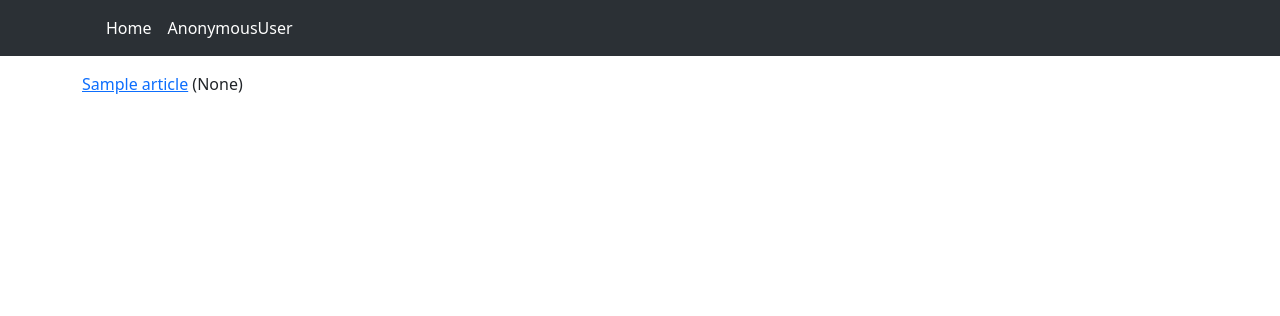
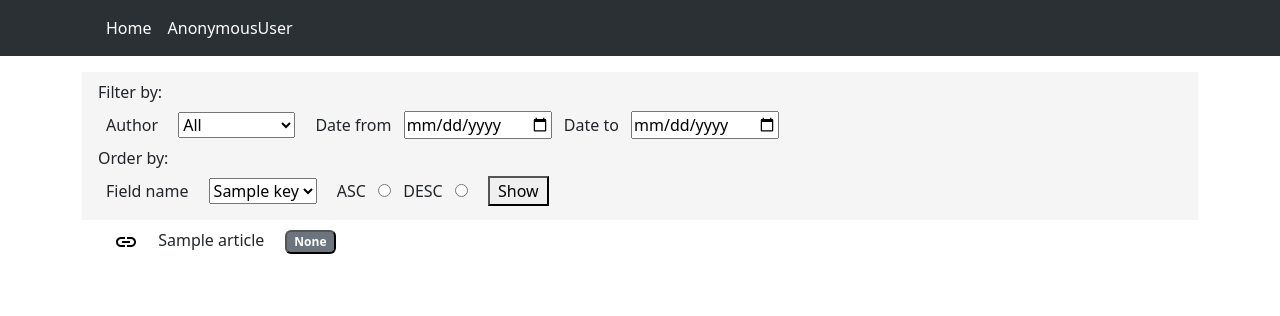
Before and after one commit to marcin-5/django_blog, a Django app: template home/templates/home/article-list.html in a window 1280 px wide. Shown: the top 316 px of the page. Run offline with Django 4.2, Linux system fonts and the light colour scheme; the template is opened without the code that fills it: most values are stand-ins (such as "Sample title", 1, 10 or a date in 2020); parts of the project's set-up code (start-up, migrations or seed data) failed here and were passed over; some libraries are stand-ins or nearby versions.

Commit message:
add filtering and ordering to article list

```diff
--- a/home/templates/home/article-list.html
+++ b/home/templates/home/article-list.html
@@ -1,12 +1,53 @@
 {% extends "base.html" %}
+
+{% load static %}
+{% load filters %}
 
 {% block title %}List of articles{% endblock %}
 
 {% block  content %}
-    {% load filters %}
-    <div>
-    {% for slug, title, author_id in article_list %}
-        <a href="/{{ slug }}/">{{ title }}</a>&nbsp;({{ authors|get_item:author_id }})<br>
-    {% endfor %}
-    </div>{% load filters %}
+
+    <form class="form-horizontal px-3 py-2" method="post" action="#" id="form-list" style="background-color: #f5f5f5">
+        {% csrf_token %}
+        <label class="control-label" for="form-filter">Filter by:</label>
+        <div class="form-group" id="form-filter">
+            <label class="m-2 control-label" for="select-author">Author</label>
+            <select class="form-horizontal m-2" id="select-author" name="author_id">
+                <option value="">All</option>
+                {% for id, author in authors.items %}
+                    <option value="{{ id }}"{% if id == author_id %} selected{% endif %}>{{ author }}</option>
+                {% endfor %}
+            </select>
+            <label class="m-2 control-label" for="date-from">Date from</label>
+            <input type="date" id="date-from" name="date_from" value="{{ date_from }}">
+            <label class="m-2 control-label" for="date-to">Date to</label>
+            <input type="date" id="date-to" name="date_to" value="{{ date_to }}">
+        </div>
+        <label class="control-label" for="form-order">Order by:</label>
+        <div class="form-group" id="form-order">
+            <label class="m-2 control-label" for="select-order">Field name</label>
+            <select class="form-horizontal m-2" id="select-order" name="order_by">
+                {% for key in order_fields.keys %}
+                    <option value="{{ key }}"{% if order_by == key %} selected{% endif %}>{{ key }}</option>
+                {% endfor %}
+            </select>
+            <label class="m-2 control-label" for="asc">ASC</label>
+            <input type="radio" name="direction" value="asc" id="asc"{% if direction == "asc" %} checked{% endif %}>
+            <label class="m-2 control-label" for="desc">DESC</label>
+            <input type="radio" name="direction" value="desc" id="desc"{% if direction == "desc" %} checked{% endif %}>
+            <button type="submit" class="button px-2 mx-3">Show</button>
+        </div>
+    </form>
+
+    <div class="list-group">
+        {% for slug, title, author_id in article_list %}
+            <a class="list-group-item border-0" href="/{{ slug }}/">
+                <img class="mx-lg-3" src="{% static 'images/link_black_24dp.svg' %}" alt="Go to article">
+                {{ title }}
+                <button class="badge bg-secondary mx-lg-3" form="form-filter" name="author_id"
+                        value="{{ author_id }}">{{ authors|get_item:author_id }}</button>
+            </a>
+        {% endfor %}
+    </div>
+
 {% endblock %}
--- a/templates/base.html
+++ b/templates/base.html
@@ -7,10 +7,10 @@
     <meta name="viewport"
           content="width=device-width, user-scalable=no, initial-scale=1.0, maximum-scale=1.0, minimum-scale=1.0">
     <meta http-equiv="X-UA-Compatible" content="ie=edge">
-    <title>{% block title %}Welcome{%  endblock %}</title>
+    <title>{% block title %}Welcome{% endblock %}</title>
 
     {% block styles %}
-        <link rel="stylesheet" href="{%  static 'styles/bootstrap.min.css' %}">
+        <link rel="stylesheet" href="{% static 'styles/bootstrap.min.css' %}">
     {% endblock %}
 
     {% block scripts %}
@@ -24,12 +24,12 @@
 
 <div class="container mt-3">
     <div class="row">
-        <div class="col-8">
+        <div class="col">
             {% block content %}{% endblock %}
         </div>
-        <div class="col-4">
-            {% block aside %}{% endblock %}
-        </div>
+        {#        <div class="col-4">#}
+        {#            {% block aside %}{% endblock %}#}
+        {#        </div>#}
     </div>
 </div>
 
```
Also changed, not shown: home/views.py (+31 -11 lines), static/images/link_black_24dp.svg (added).
